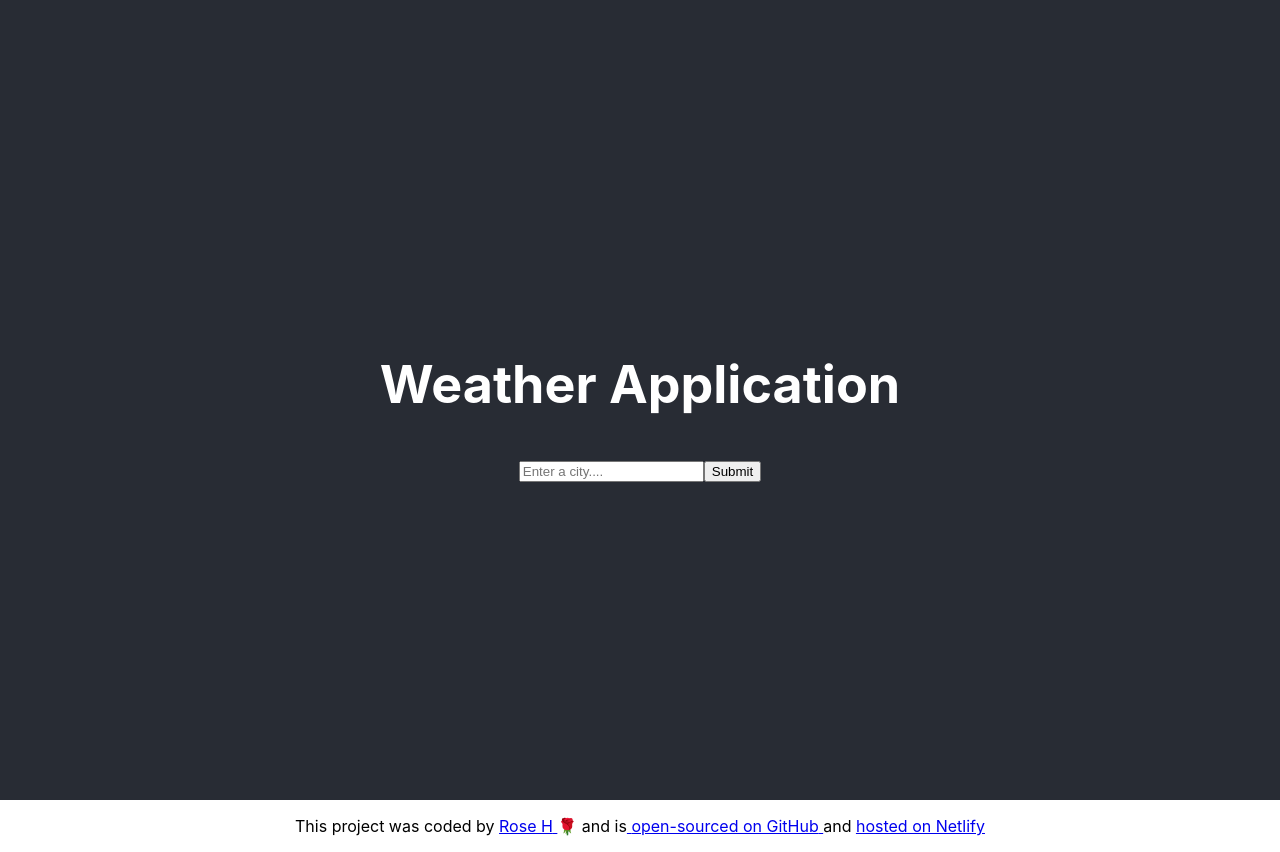
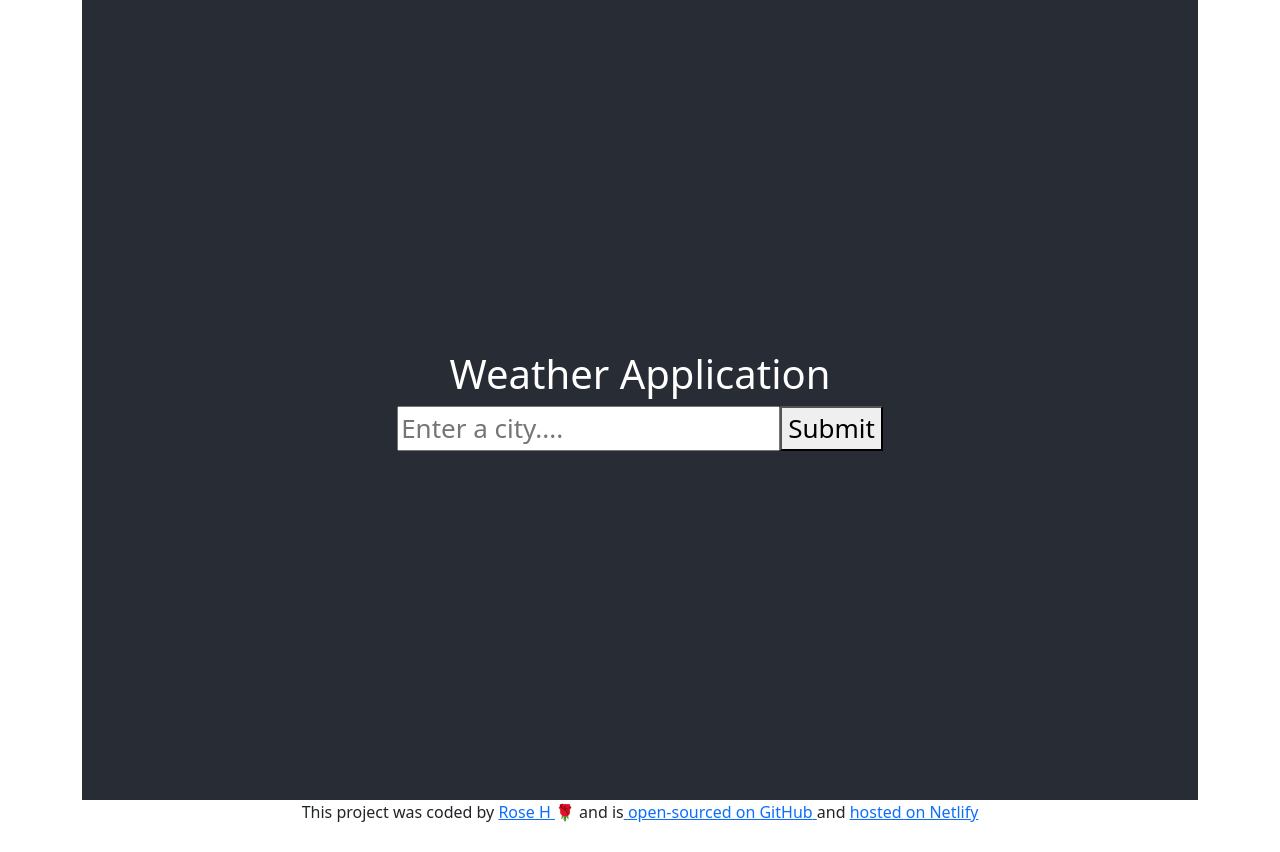
Before and after one commit to rhogarth91/weather-app-react, a React (Create React App) app: page / in a window 1280 px wide. Built offline with nearby package versions, Linux system fonts and the light colour scheme.

Commit message:
container created for bootstrap to work

```diff
--- a/src/App.js
+++ b/src/App.js
@@ -6,6 +6,7 @@ import "./App.css";
 function App() {
   return (
     <div className="App">
+      <div className="container">
         <header className="App-header">
           <h1>Weather Application</h1>
           <Weather />
@@ -42,6 +43,7 @@ function App() {
           </p>
         </footer>
       </div>
+    </div>
   );
 }
 
```
Also changed, not shown: src/index.js (+7 -6 lines). Lines whose indentation alone changed are shown as unchanged.
